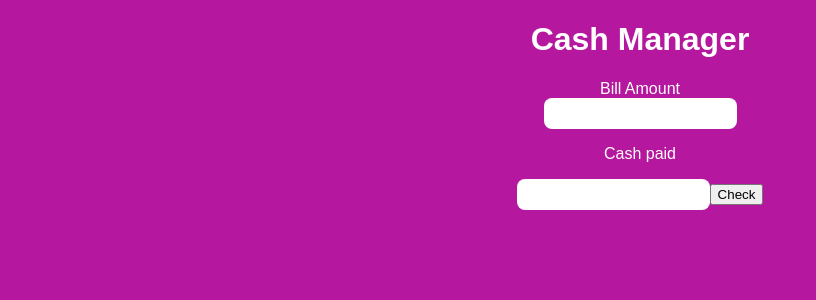
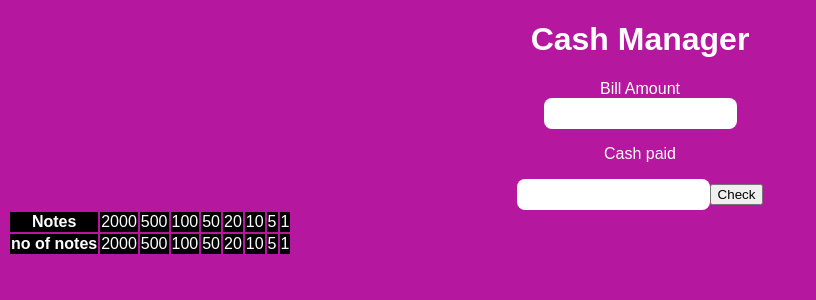
Before and after one commit to saketkum11/cashregisterReact, a React (Create React App) app: page / in a window 1280 px wide. Shown: the top 300 px of the page, without its empty margins (0-816 px from the left). Built offline with nearby package versions, Linux system fonts and the light colour scheme.

Commit message:
update in table app js

```diff
--- a/src/App.js
+++ b/src/App.js
@@ -5,25 +5,34 @@ export default function App() {
   var [billAmount, setBillAmount] = useState(0);
   var [cashPaid, setCashPaid] = useState(0);
   var [display, setDisplay] = useState("");
-  var currency = [2000, 1000, 500, 200, 100, 50, 20, 10, 5, 2, 1];
+  var currency = [2000, 500, 100, 50, 20, 10, 5, 1];
   function inputChangeHandler(e) {
     setBillAmount(e.target.value);
   }
   function secondInputHandler(e) {
     setCashPaid(e.target.value);
   }
-  function message(msg) {
-    setDisplay();
+  function numberOfNotes(change) {
+    for (var i = 0; i < currency.length; i++) {
+      console.log(currency[i]);
+      var noOfNotes = Math.trunc(change / currency[i]);
+      var reminder = change % currency[i];
+      console.log(noOfNotes);
+      console.log(reminder);
+    }
   }
+
   function calculate() {
     if (cashPaid != "" || billAmount != "") {
       if (cashPaid > 0 && billAmount > 0) {
         var diffrences = cashPaid - billAmount;
+        var notes = numberOfNotes(diffrences);
         setDisplay(diffrences);
       } else {
         setDisplay("Enter value positive");
       }
     } else {
+      setDisplay("Please enter some value");
     }
   }
   return (
@@ -55,6 +64,40 @@ export default function App() {
       <button style={{}} onClick={calculate}>
         Check
       </button>
+      <div>
+        <table>
+          <tr
+            style={{
+              backgroundColor: "black"
+            }}
+          >
+            <th>Notes</th>
+            <td>2000</td>
+            <td>500</td>
+            <td>100</td>
+            <td>50</td>
+            <td>20</td>
+            <td>10</td>
+            <td>5</td>
+            <td>1</td>
+          </tr>
+          <tr
+            style={{
+              backgroundColor: "black"
+            }}
+          >
+            <th>no of notes</th>
+            <td>2000</td>
+            <td>500</td>
+            <td>100</td>
+            <td>50</td>
+            <td>20</td>
+            <td>10</td>
+            <td>5</td>
+            <td>1</td>
+          </tr>
+        </table>
+      </div>
 
       <h1>{display}</h1>
     </div>
```
